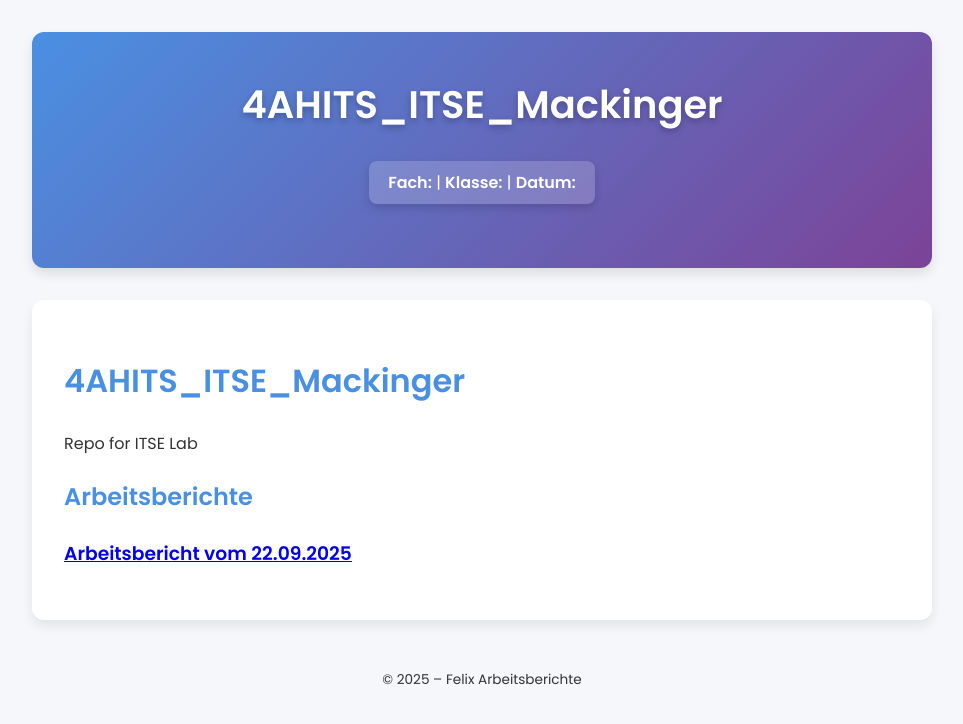
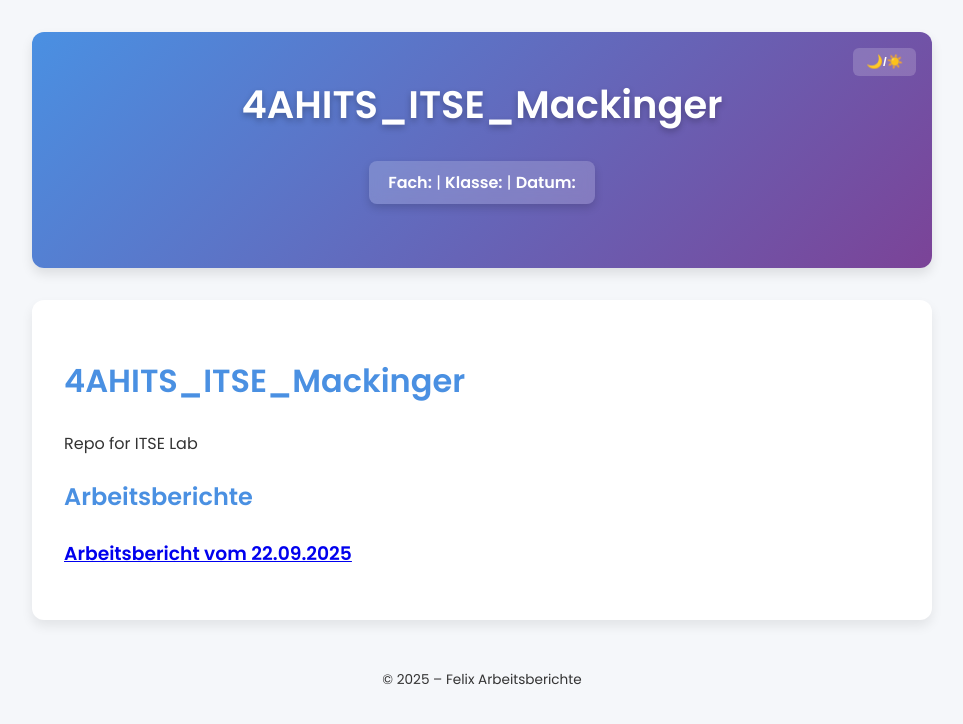
Before and after one commit to Felix-Mackinger/4AHITS_ITSE_Mackinger, a Jekyll site: the page built from README.md, in a window 1280 px wide. Shown: the top 724 px of the page, without its empty margins (158-1121 px from the left). Built offline with Jekyll 4.4.1, drawn with Linux system fonts in a browser that asks for light colours; our own code applies the rules of GitHub Pages for plain Markdown files.

Commit message:
default.html aktualisieren
dark light theme added

```diff
--- a/_layouts/default.html
+++ b/_layouts/default.html
@@ -8,6 +8,7 @@
 </head>
 <body>
   <header>
+    <button class="theme-toggle" onclick="toggleTheme()">🌙/☀️</button>
     <h1>{{ page.title }}</h1>
     <p class="meta">
       <strong>Fach:</strong> {{ page.subject }} |
@@ -26,5 +27,17 @@
   <footer>
     © {{ site.time | date: "%Y" }} – {{ site.title }}
   </footer>
+
+  <script>
+    function toggleTheme() {
+      document.body.classList.toggle('dark');
+      localStorage.setItem('theme',
+        document.body.classList.contains('dark') ? 'dark' : 'light');
+    }
+    // load preference
+    if(localStorage.getItem('theme') === 'dark'){
+      document.body.classList.add('dark');
+    }
+  </script>
 </body>
 </html>
```
